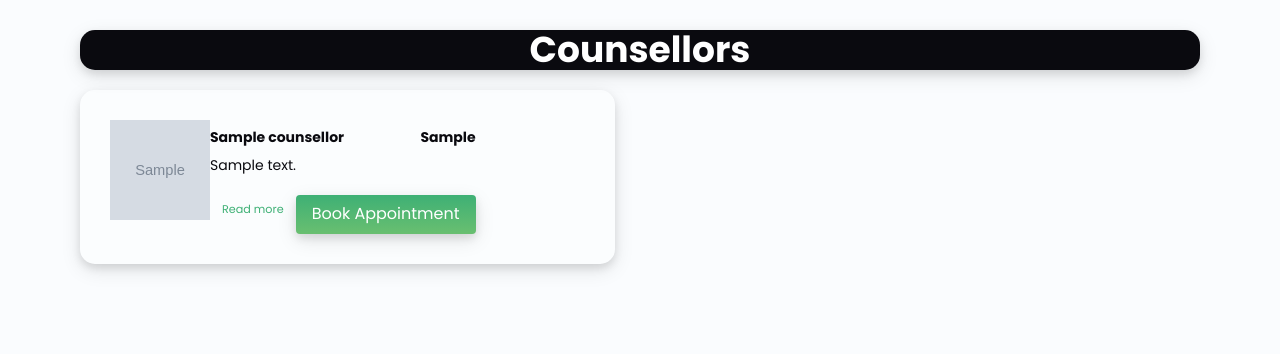
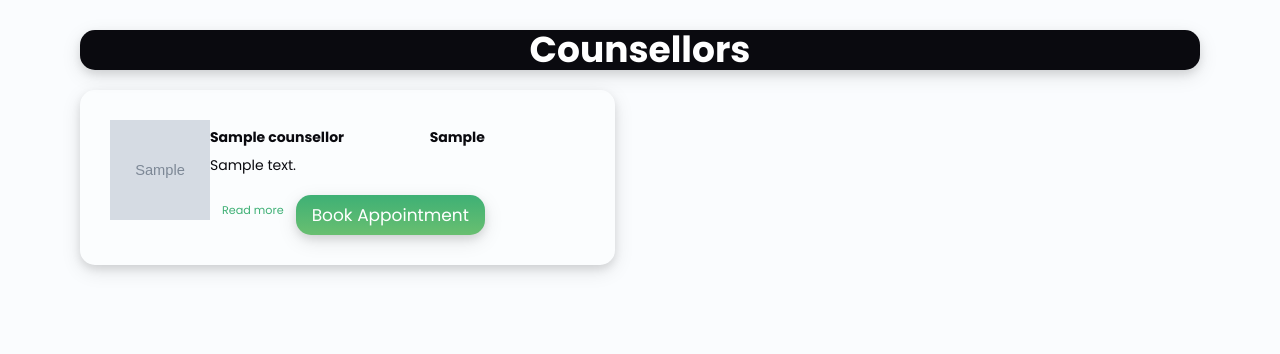
Before and after one commit to sj22aci/Metier-Advisors---Syed-Murtaza-Hasnain-Jafri, a PHP site: page /Counsellors.php in a window 1280 px wide. Shown: the part 92-446 px from the top of the page. Run offline with PHP 8.4, Linux system fonts and the light colour scheme; tables that the repository leaves empty or names only in its code hold one stand-in row (values such as "Sample post"); grey boxes marked "Sample" are stand-in pictures.

Commit message:
template changes

```diff
--- a/Dark-Template.css
+++ b/Dark-Template.css
@@ -69,7 +69,6 @@
 .dark-mode .footer-bottom {
   background: linear-gradient(45deg, #FC466B, #3F5EFB);
 }
-
 .dark-mode .card-2, .dark-mode .card-3{
   color: #ffffff;
 }
--- a/Template.css
+++ b/Template.css
@@ -172,11 +172,11 @@
 }
 
 #book-button {
-  font-size: 16px;
+  font-size: 17px;
   background-image: linear-gradient(180deg, #3eb075, #69bf70);
   color: white;
   border: none;
-  border-radius: 4px;
+  border-radius: 15px;
   padding: 8px 16px;
   margin-top: 10px;
   cursor: pointer;
@@ -346,7 +346,7 @@
   transition: all 0.4s ease;
 }
 
-/*Login/Signup8?
+/*Login/Signup*/
 
 
 
```
